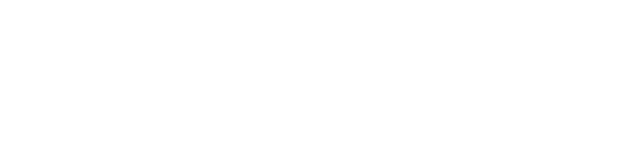
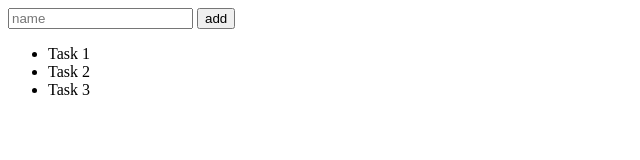
Before and after one commit to martinbrocode/mvc-proj, a plain HTML site: page index.html in a window 1280 px wide. Shown: the whole page, without its empty margins (0-640 px from the left). Drawn offline with Linux system fonts and the light colour scheme.

Commit message:
tasks functionality

```diff
--- a/app.js
+++ b/app.js
@@ -0,0 +1,61 @@
+const __data = [
+  { id: 1, name: 'Task 1' },
+  { id: 2, name: 'Task 2' },
+  { id: 3, name: 'Task 3' },
+];
+
+const delay = (ms) => new Promise((resolve) => setTimeout(resolve, ms));
+
+const getElems = (ids) => ids.map((id) => document.getElementById(id));
+
+const TasksView = () => `
+  <div>
+    <div>
+      <input id="task-name" placeholder="name">
+      <button id="add-task">add</button>
+    </div>
+    <ul id="tasks-list">
+    </ul>
+  </div>
+`;
+
+const TaskView = (name) => `<li>${name}</li>`;
+
+const TasksController = (function () {
+  let tasksElem, addElem, nameElem;
+
+  async function getTasks() {
+    tasksElem.innerHTML = 'loading...';
+    await delay(700);
+    tasksElem.innerHTML = '';
+    for (let task of __data) tasksElem.innerHTML += TaskView(task.name);
+  }
+
+  function addTask() {
+    if (nameElem.value !== '')
+      tasksElem.innerHTML += TaskView(nameElem.value);
+    nameElem.value = '';
+  }
+
+  function init() {
+    [tasksElem, addElem, nameElem] = getElems([
+      'tasks-list',
+      'add-task',
+      'task-name',
+    ]);
+    addElem.addEventListener('click', TasksController.addTask);
+    TasksController.getTasks();
+  }
+
+  return { init, addTask, getTasks };
+})();
+
+const MvcApp = (function () {
+  function run() {
+    document.getElementById('app').innerHTML = TasksView();
+    TasksController.init();
+  }
+  return { run };
+})();
+
+MvcApp.run();
--- a/index.html
+++ b/index.html
@@ -1,13 +1,13 @@
 <!DOCTYPE html>
 <html lang="en">
-<head>
-  <meta charset="UTF-8">
-  <meta http-equiv="X-UA-Compatible" content="IE=edge">
-  <meta name="viewport" content="width=device-width, initial-scale=1.0">
-  <title>MVC Project</title>
-</head>
-<body>
-
-  <script src="app.js"></script>
-</body>
+  <head>
+    <meta charset="UTF-8" />
+    <meta http-equiv="X-UA-Compatible" content="IE=edge" />
+    <meta name="viewport" content="width=device-width, initial-scale=1.0" />
+    <title>Tasks Project</title>
+  </head>
+  <body>
+    <div id="app"></div>
+    <script src="app.js"></script>
+  </body>
 </html>
```
